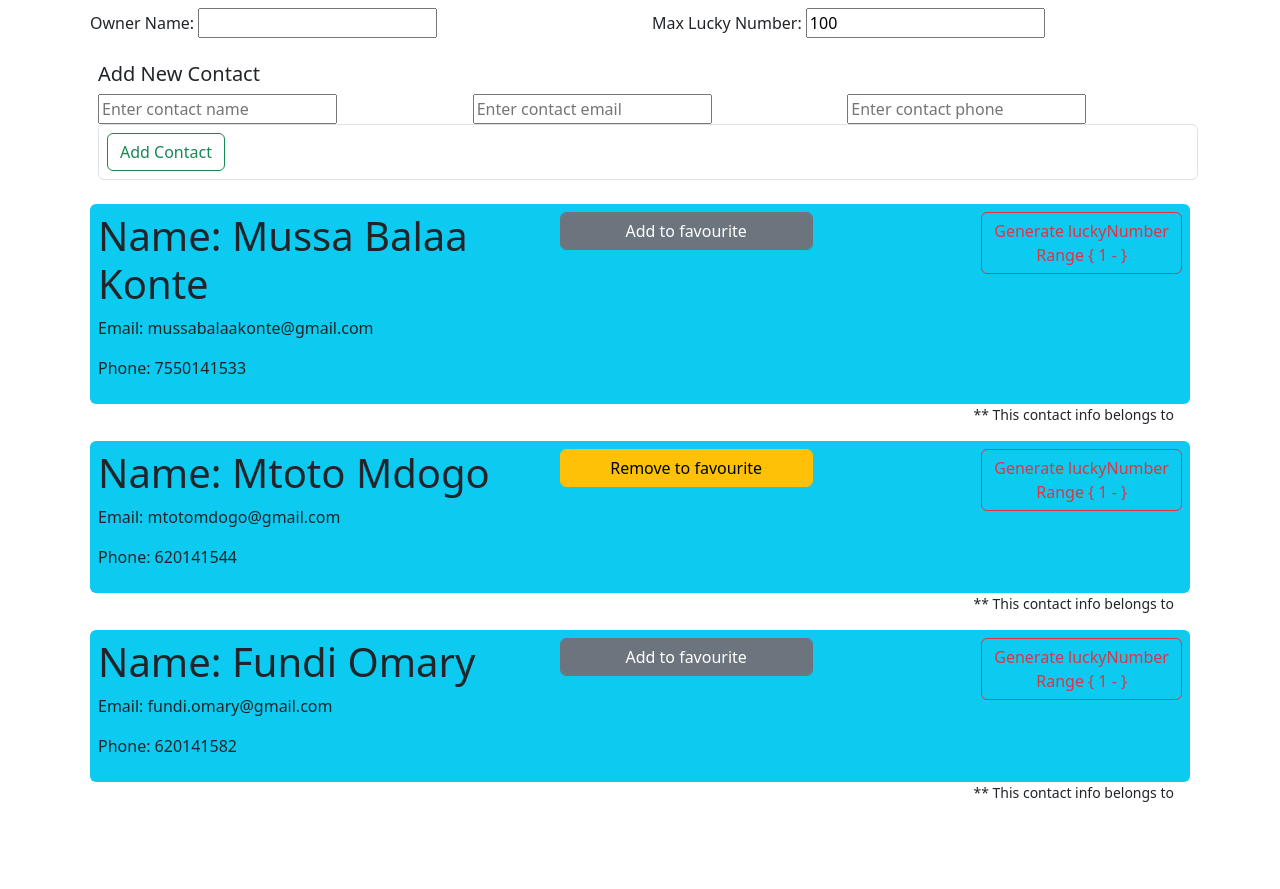
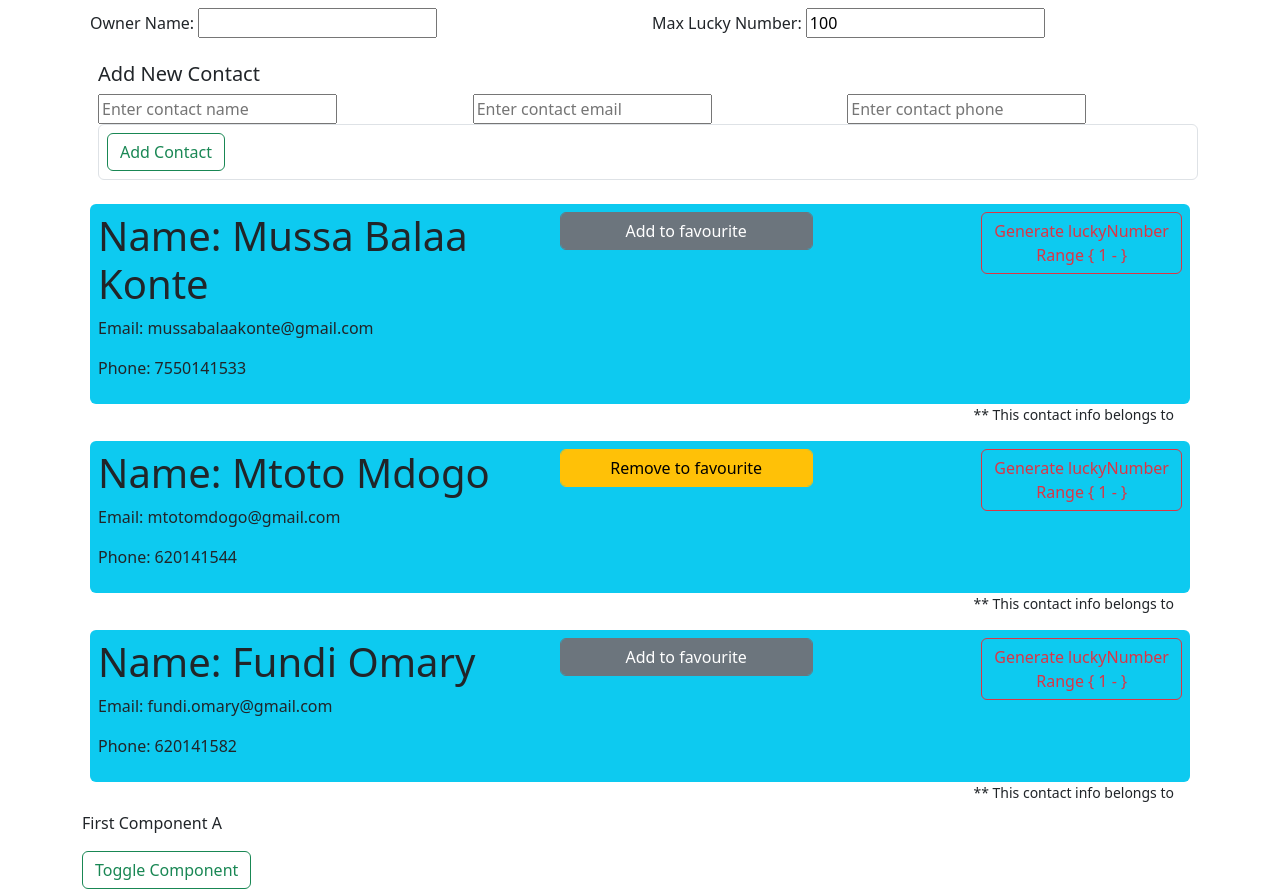
Before and after one commit to MadukaPcm/vue-learning, a Vue app in the folder vue-components/vue-components-demo/: page / in a window 1280 px wide. Before the commit the page ends 811 px from the top, so only its background shows below. Built offline with nearby package versions, Linux system fonts and the light colour scheme.

Commit message:
Added Dynamic components

```diff
--- a/vue-components/vue-components-demo/src/App.vue
+++ b/vue-components/vue-components-demo/src/App.vue
@@ -23,6 +23,8 @@
         ></Contact>
         </div>
     </div>
+
+    <BaseDynamicComponent></BaseDynamicComponent>
   </div>
 </template>
 
@@ -31,6 +33,7 @@ import { ref,reactive, provide } from 'vue';
 // Local import
 import Contact from '@/components/Contact.vue';
 import AddContactForm from '@/components/AddContactForm.vue';
+import BaseDynamicComponent from './components/dynamic-components/BaseDynamicComponent.vue';
 
 const message = ref('Hello Vue!');
 const ownerName = ref("");
--- /dev/null
+++ b/vue-components/vue-components-demo/src/components/dynamic-components/BaseDynamicComponent.vue
@@ -0,0 +1,14 @@
+<template>
+    <component :is="isFirstComponent ? FirstComponent : SecondComponent"></component>
+
+    <button class="btn btn-outline-success" @click="isFirstComponent = !isFirstComponent">Toggle Component</button>
+</template>
+
+<script setup>
+import { ref } from 'vue';
+import FirstComponent from './FirstComponent.vue';
+import SecondComponent from './SecondComponent.vue';
+
+const isFirstComponent = ref(true);
+
+</script>
--- /dev/null
+++ b/vue-components/vue-components-demo/src/components/dynamic-components/FirstComponent.vue
@@ -0,0 +1,7 @@
+<template>
+    <p>First Component A</p>
+</template>
+
+<script setup>
+
+</script>
--- /dev/null
+++ b/vue-components/vue-components-demo/src/components/dynamic-components/SecondComponent.vue
@@ -0,0 +1,3 @@
+<template>
+    <p>Second Component B</p>
+</template>
```
